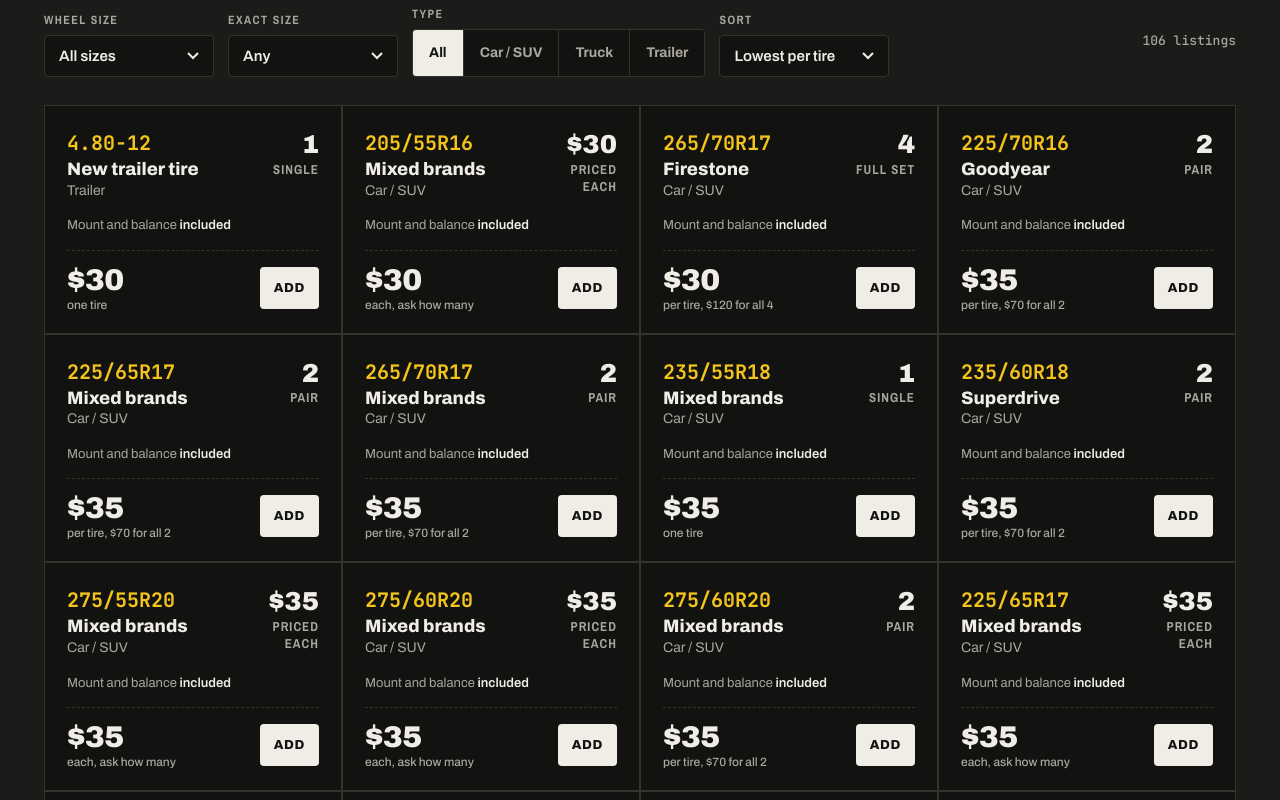
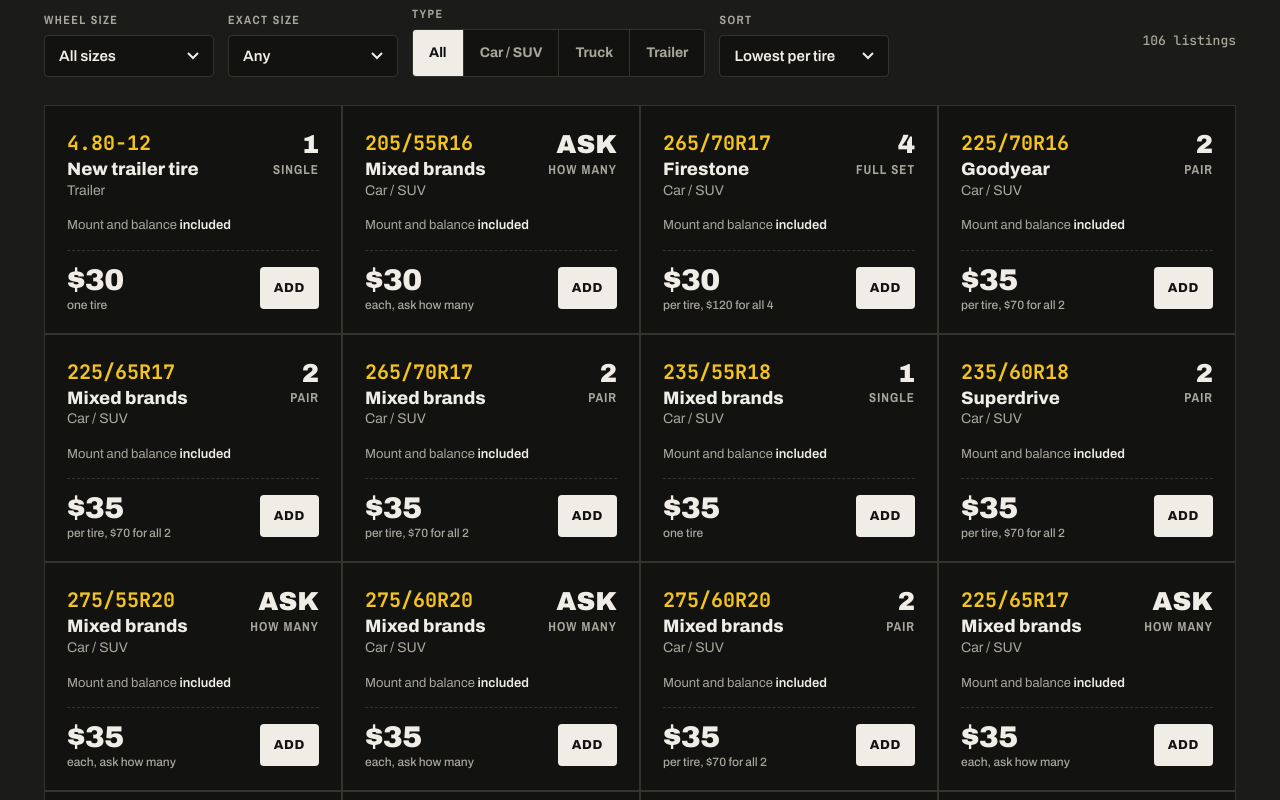
Before and after one commit to samirawad24/second-tread, a plain HTML site: page index.html in a window 1280 px wide. Shown: the part 3640-4440 px from the top of the page. Drawn offline with nearby package versions, Linux system fonts and the light colour scheme.

Commit message:
Show Ask for tires priced each
Co-Authored-By: Claude Opus 5.5 <noreply@anthropic.com>
Claude-Session: https://claude.ai/code/session_01Nu9U84yaUiFxZUm3eJATmS

```diff
--- a/index.html
+++ b/index.html
@@ -892,7 +892,7 @@ const fillSizes = () => {
 };
 fillSizes();
 let fType = 'all';
-const qtyLabel = q => q===0 ? 'priced<br>each' : q===1 ? 'single' : q===2 ? 'pair' : q===4 ? 'full set' : 'tires';
+const qtyLabel = q => q===0 ? 'how many' : q===1 ? 'single' : q===2 ? 'pair' : q===4 ? 'full set' : 'tires';
 function renderInv(){
   const r = $('#fRim').value, s = $('#fSize').value, sort = $('#fSort').value;
   let list = inv.filter(t => (r==='all' || t.wheel==+r) && (s==='all' || t.size===s) && (fType==='all' || t.type===fType));
@@ -905,7 +905,7 @@ function renderInv(){
     <article class="card enter" style="animation-delay:${Math.min(i,16)*30}ms">
       <div class="row1">
         <div><div class="size">${t.type==='LT' && /^\d{3}\//.test(t.size) ? 'LT' : t.type==='T' && /^\d{3}\//.test(t.size) ? 'ST' : ''}${t.size}</div><div class="brand">${t.brand}</div><div class="model">${typeName[t.type]}${t.rim?' + wheel':''}</div></div>
-        <div class="qty"><b>${t.qty || '$'+t.each}</b>${qtyLabel(t.qty)}</div>
+        <div class="qty"><b>${t.qty || 'Ask'}</b>${qtyLabel(t.qty)}</div>
       </div>
       <div class="meta"><span>Mount and balance <b>included</b></span></div>
       <div class="bottom">
```
